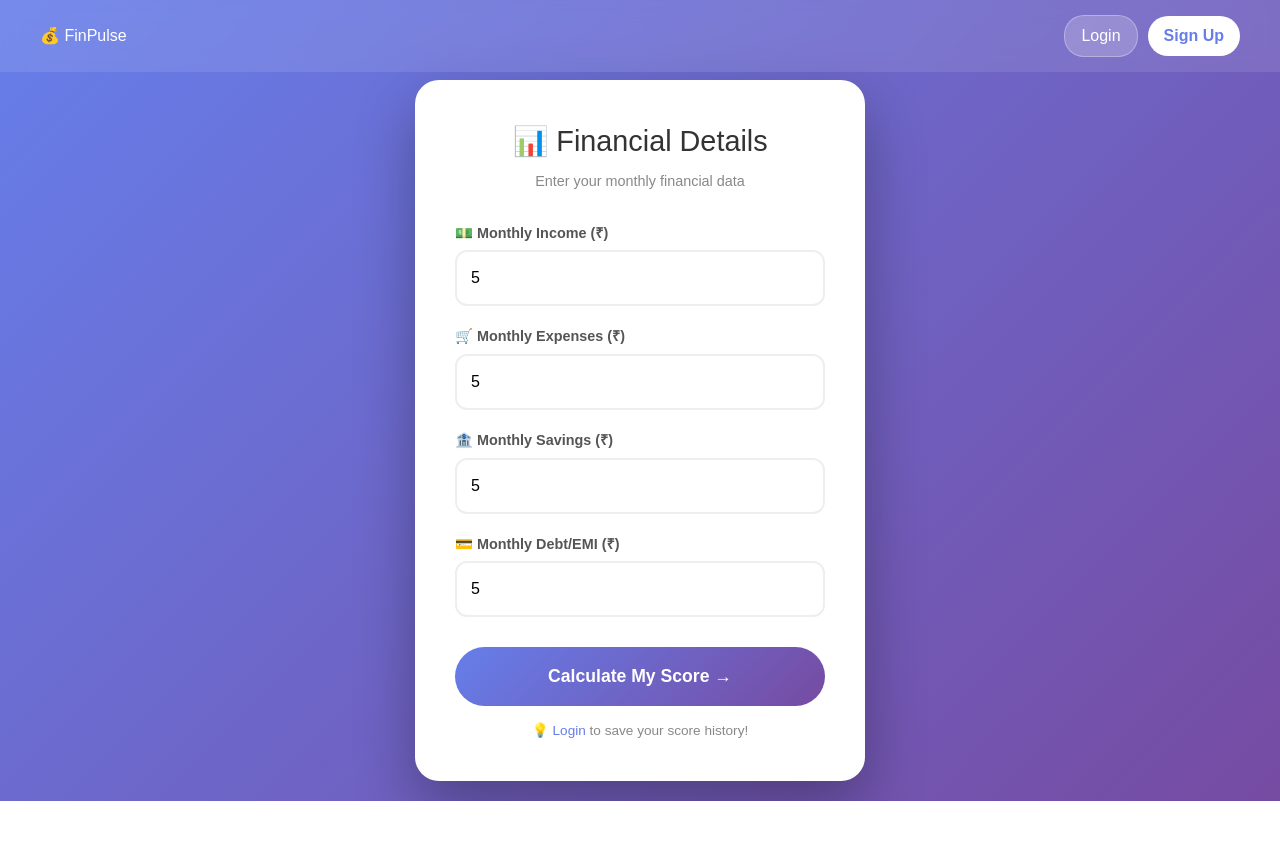
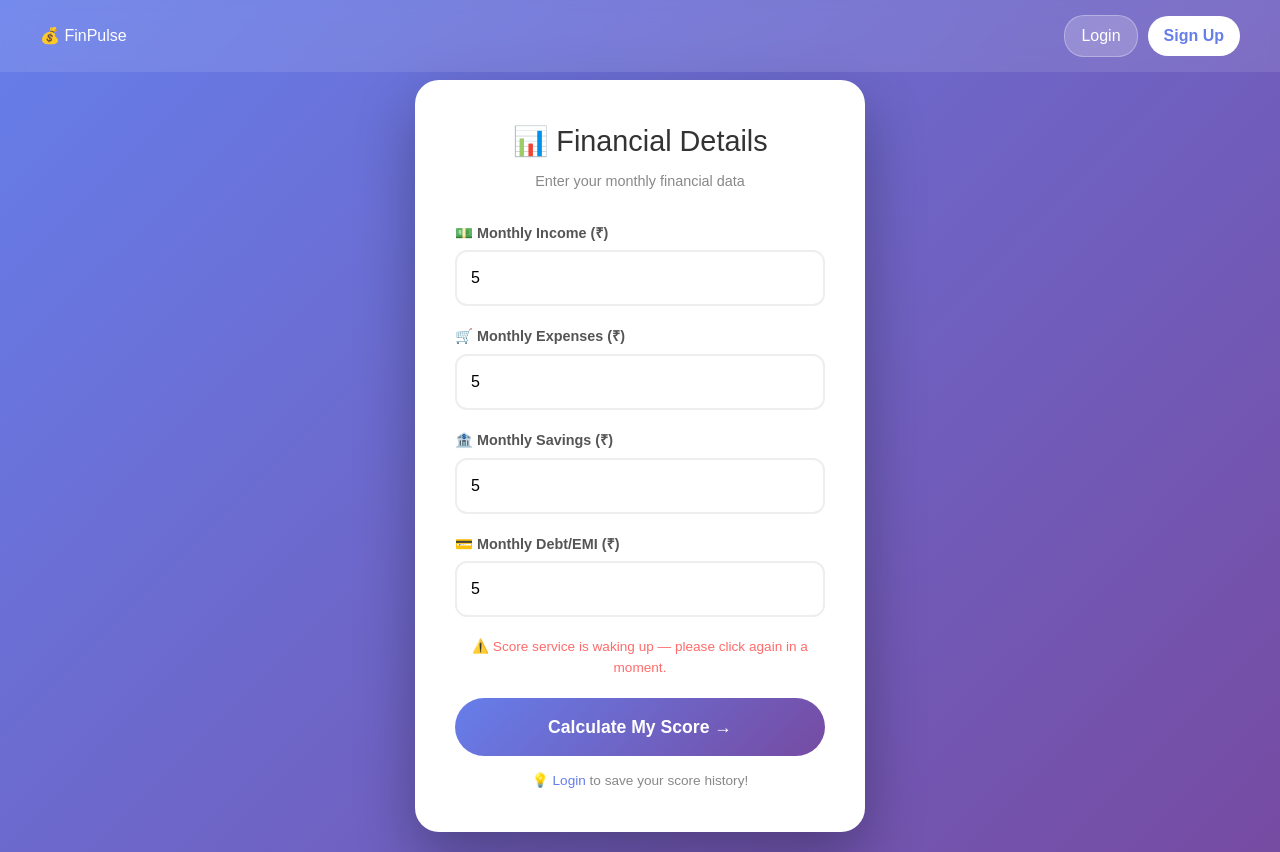
Before and after one commit to prarthanas3310-cmyk/FinPulse, a React app in the folder frontend/: page /form in a window 1280 px wide. Both pictures are taken after typing "5", "5", "5", "5" into the empty fields and a click on the button "Calculate My Score →". Before the commit the page ends 801 px from the top, so only its background shows below. Built offline with nearby package versions, Linux system fonts and the light colour scheme; no server answers; the HTML template or start-up script is replaced by a standard one.

Commit message:
improved loading and error feedback on calculate form

```diff
--- a/frontend/src/pages/InputForm.jsx
+++ b/frontend/src/pages/InputForm.jsx
@@ -10,6 +10,7 @@ function InputForm() {
   const [formData, setFormData] = useState({ income: '', expenses: '', savings: '', debt: '' })
   const [loading, setLoading] = useState(false)
   const [errors, setErrors] = useState({})
+  const [submitError, setSubmitError] = useState('')
 
   const fields = [
     { name: 'income', label: 'Monthly Income', icon: '💵', placeholder: 'e.g. 50000' },
@@ -36,15 +37,17 @@ function InputForm() {
     const newErrors = validate()
     if (Object.keys(newErrors).length > 0) { setErrors(newErrors); return }
     setLoading(true)
+    setSubmitError('')
     try {
       const response = await axios.post(
         'https://finpulse-node-backend.onrender.com/api/calculate',
         formData,
-        { headers: { Authorization: `Bearer ${token}` } }
+        { headers: { Authorization: `Bearer ${token}` }, timeout: 70000 }
       )
       navigate('/result', { state: response.data })
     } catch (error) {
       console.log(error)
+      setSubmitError('Score service is waking up — please click again in a moment.')
     }
     setLoading(false)
   }
@@ -77,6 +80,18 @@ function InputForm() {
             </div>
           ))}
 
+          {loading && (
+            <p style={{ textAlign: 'center', color: '#667eea', fontSize: '0.85rem', marginBottom: '10px' }}>
+              First request can take up to a minute while the score service wakes up. Please don't refresh.
+            </p>
+          )}
+
+          {submitError && (
+            <p style={{ textAlign: 'center', color: '#ff6b6b', fontSize: '0.85rem', marginBottom: '10px' }}>
+              ⚠️ {submitError}
+            </p>
+          )}
+
           <button onClick={handleSubmit} disabled={loading} style={{
             width: '100%',
             background: loading ? '#ccc' : 'linear-gradient(135deg, #667eea 0%, #764ba2 100%)',
```
